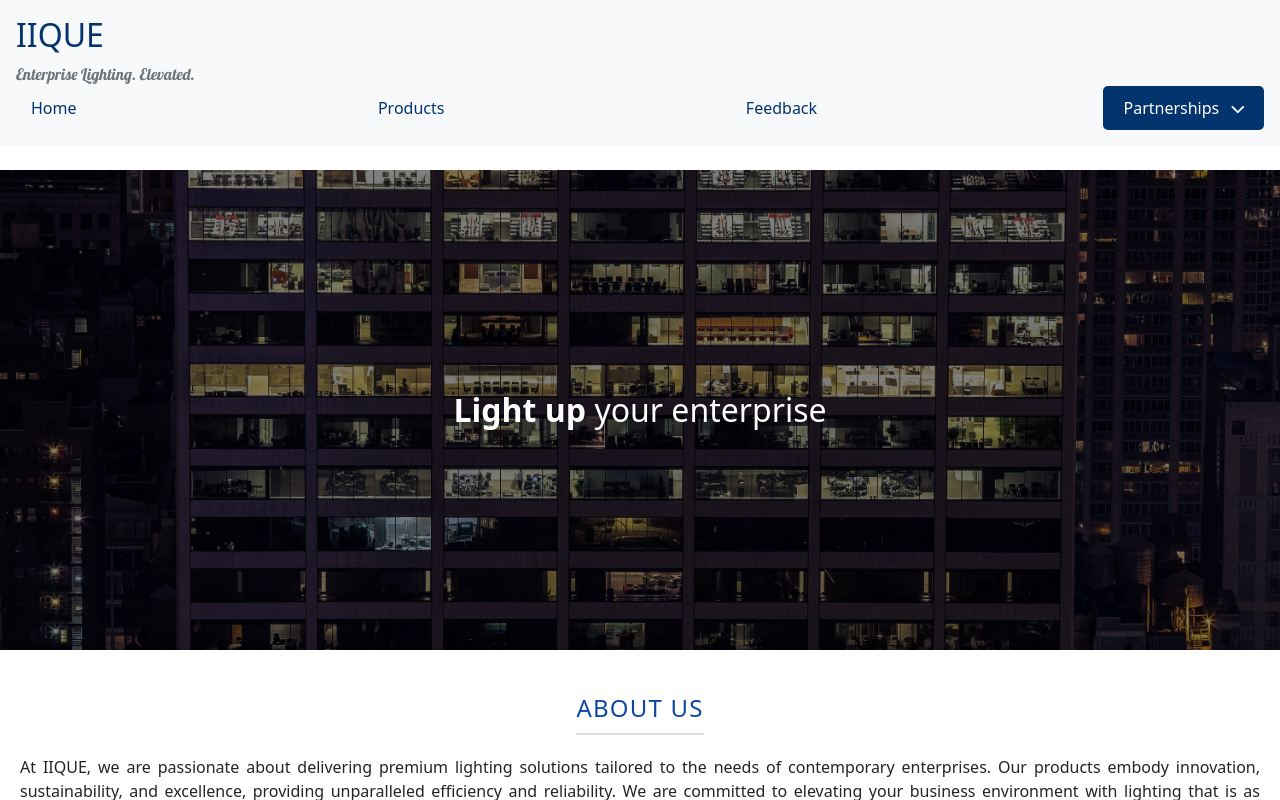
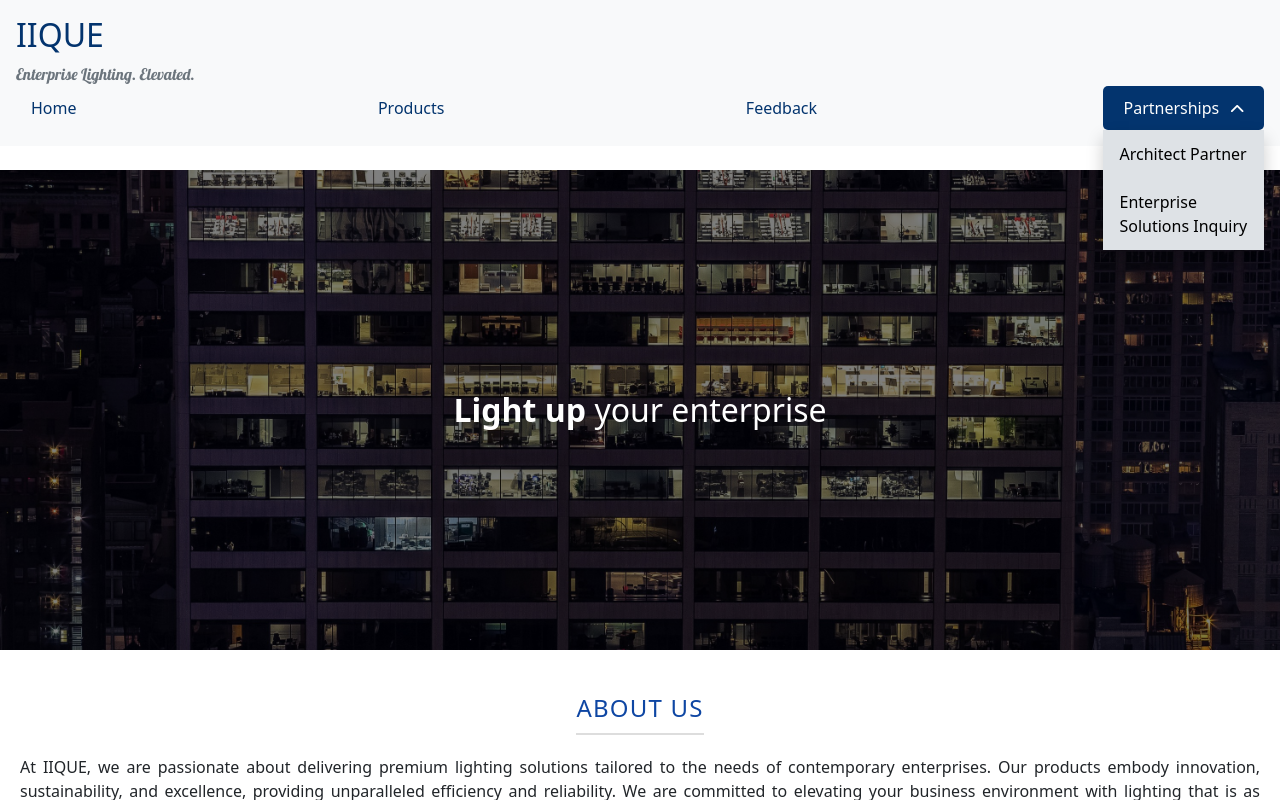
Before and after one commit to Meet-7777/IIQUE-Lights, a React (Create React App) app in the folder my-app/: page / in a window 1280 px wide. Both pictures are taken after a click on the button "Partnerships". Shown: the top 800 px of the page. Built offline with nearby package versions, Linux system fonts and the light colour scheme.

Commit message:
DropDown Added toggle

```diff
--- a/my-app/src/App.css
+++ b/my-app/src/App.css
@@ -522,3 +522,61 @@ footer {
 .dropdown:hover .arrow-icon {
   transform: rotate(180deg); /* Rotate arrow when dropdown is opened */
 }
+
+.dropbtn:focus {
+  outline: 2px solid #0253a6;
+  outline-offset: 2px;
+}
+
+/* Dropdown content styles */
+.dropdown-content {
+  display: none;
+  position: absolute;
+  background-color: #dee2e6;
+  box-shadow: 0px 8px 16px rgba(0, 0, 0, 0.2);
+  z-index: 1;
+  min-width: 160px;
+}
+
+.dropdown-content.show {
+  display: block;
+}
+
+.dropdown-content a {
+  color: black;
+  padding: 12px 16px;
+  text-decoration: none;
+  display: block;
+}
+
+.dropdown-content a:hover {
+  background-color: #dee2e6;
+}
+
+/* Rotate dropdown arrow when open */
+.rotate {
+  transform: rotate(180deg);
+  transition: transform 0.3s ease;
+}
+
+.dropbtn:focus {
+  outline: 2px solid #0253a6;
+  outline-offset: 2px;
+}
+
+/* Make the dropdown full-width on small screens */
+@media (max-width: 768px) {
+  .dropdown {
+    width: 100%; /* Full width */
+  }
+
+  .dropbtn {
+    width: 100%; /* Full width button */
+    text-align: center; /* Center text */
+  }
+
+  .dropdown-content {
+    position: static; /* Position below the button */
+    width: 100%; /* Full width content */
+  }
+}
--- a/my-app/src/App.jsx
+++ b/my-app/src/App.jsx
@@ -3,13 +3,13 @@ import { BrowserRouter as Router, Route, Routes, Link } from 'react-router-dom';
 import { Helmet } from 'react-helmet';
 import 'bootstrap/dist/css/bootstrap.min.css';
 import 'bootstrap/dist/js/bootstrap.bundle.min';
-// import logo from './logo.svg';
 import './App.css';
-import Feedback from './feedback.jsx';
+import Feedback from './Feedback';
 import ArchitectPartner from './ArchitectPartner';
 import Disclaimer from './Disclaimer';
 import EnterpriseSolutions from './EnterpriseSolutions';
-import Products from './Products.jsx'
+import Products from './Products';
+
 function App() {
   return (
     <Router>
@@ -20,9 +20,9 @@ function App() {
             <Route path="/" element={<Home />} />
             <Route path="/feedback" element={<Feedback />} />
             <Route path="/ArchitectPartner" element={<ArchitectPartner />} />
-            <Route path="/disclaimer" element={<Disclaimer />} /> {/* Ensure this path is correct */}
+            <Route path="/disclaimer" element={<Disclaimer />} />
             <Route path="/EnterpriseSolutions" element={<EnterpriseSolutions />} />
-            <Route path="/products" element={<Products/>}/>
+            <Route path="/products" element={<Products />} />
           </Routes>
         </main>
         <Footer />
@@ -32,6 +32,12 @@ function App() {
 }
 
 const Header = () => {
+  const [isDropdownOpen, setIsDropdownOpen] = useState(false);
+
+  const handleDropdownToggle = () => {
+    setIsDropdownOpen(!isDropdownOpen);
+  };
+
   return (
     <header className="App-header p-3 bg-light d-flex align-items-center justify-content-between">
       <div className="header-left d-flex align-items-center">
@@ -45,10 +51,10 @@ const Header = () => {
         <Link className="nav-link" to="/products">Products</Link>
         <Link className="nav-link" to="/feedback">Feedback</Link>
         <div className="dropdown">
-        <button className="dropbtn">
-  Partnerships <i className="fas fa-chevron-down"></i> {/* Replaced with Font Awesome icon */}
-</button>
-          <div className="dropdown-content">
+          <button className="dropbtn" onClick={handleDropdownToggle}>
+            Partnerships <i className={`fas fa-chevron-down ${isDropdownOpen ? 'rotate' : ''}`}></i>
+          </button>
+          <div className={`dropdown-content ${isDropdownOpen ? 'show' : ''}`}>
             <Link className="nav-link" to="/ArchitectPartner">Architect Partner</Link>
             <Link className="nav-link" to="/EnterpriseSolutions">Enterprise Solutions Inquiry</Link>
           </div>
@@ -144,4 +150,5 @@ const Footer = () => {
     </footer>
   );
 };
+
 export default App;
```
